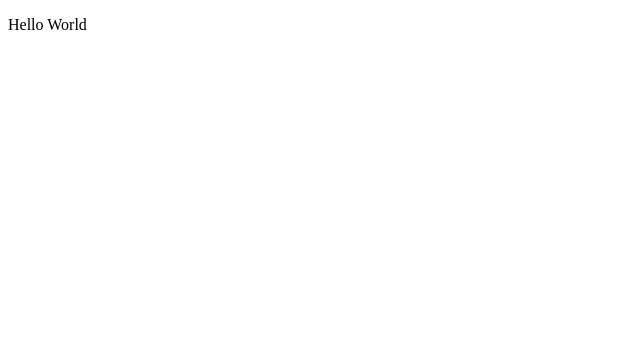
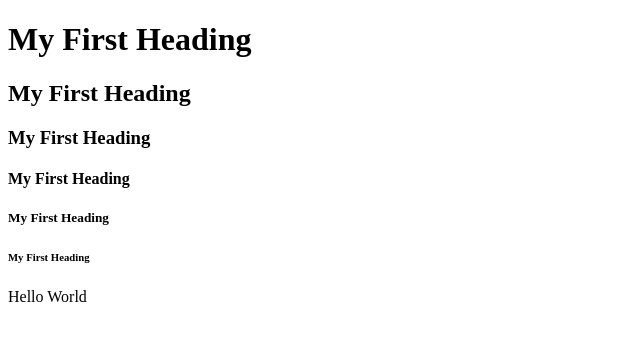
Before and after one commit to DanielPrashad/danielprashad.github.io, a plain HTML site: page index.html in a window 1280 px wide. Shown: the whole page, without its empty margins (0-640 px from the left). Drawn offline with Linux system fonts and the light colour scheme.

Commit message:
Test font

```diff
--- a/index.html
+++ b/index.html
@@ -2,6 +2,14 @@
 <html>
 	<head>
 		<title>Daniel Prashad</title>
+		<h1>My First Heading</h1>
+		<h2>My First Heading</h2>
+		<h3>My First Heading</h3>
+		<h4>My First Heading</h4>
+		<h5>My First Heading</h5>
+		<h6>My First Heading</h6>
+
+
 	</head>
 
 	<body>
```
